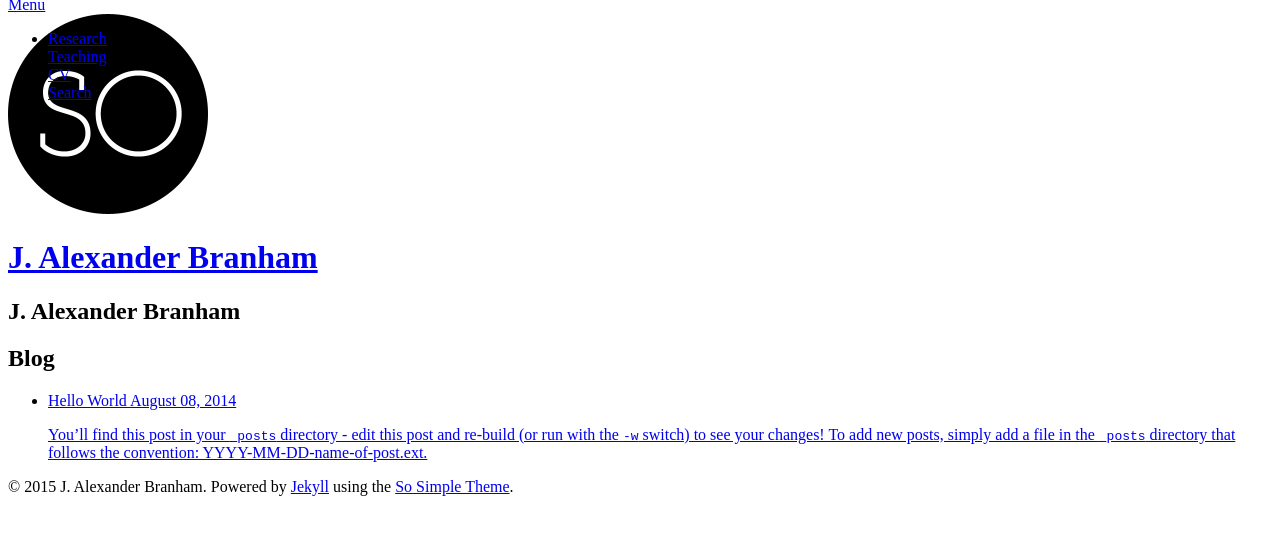
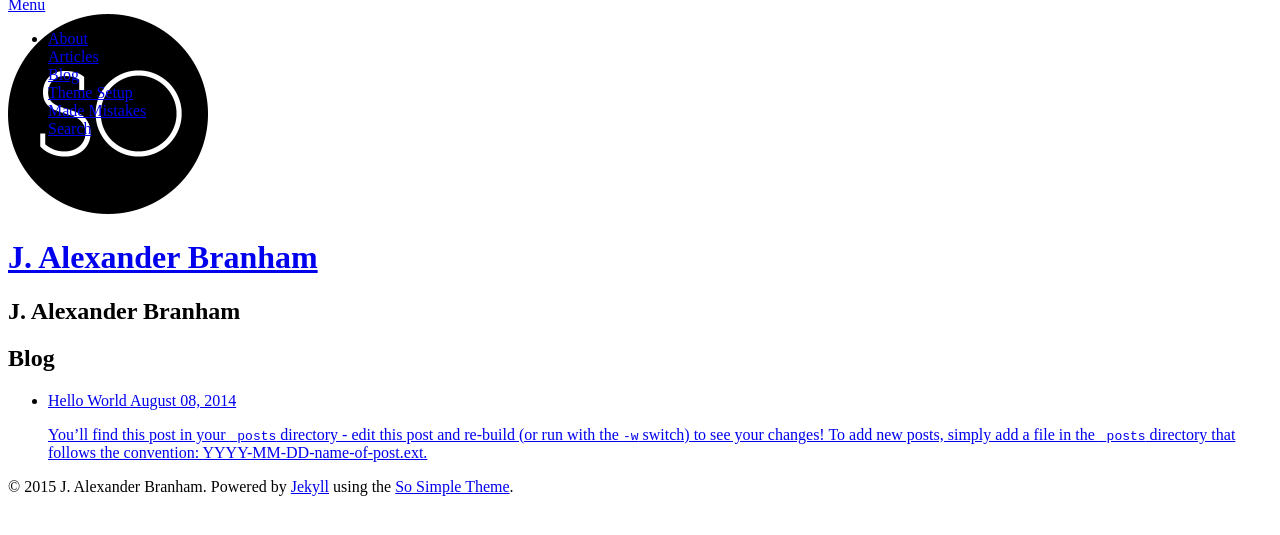
Before and after one commit to jabranham/personal-website, a Jekyll site: the page built from blog/index.md, in a window 1280 px wide, cut to the strip 112-647 px from the top of the page. Built offline with Jekyll 4.4.1, drawn with Linux system fonts in a browser that asks for light colours; nearby versions of some CDN libraries.

Commit message:
Revert "updated navigation and index"
This reverts commit a0c7e1c78e1144a6d043fd8b9e7802f1e0ae7618.

```diff
--- a/_data/navigation.yml
+++ b/_data/navigation.yml
@@ -1,13 +1,19 @@
 # Site navigation links
 
-- title: Research
-  url: /research/
+- title: About
+  url: /about/
 
-- title: Teaching
-  url: /teaching/
+- title: Articles
+  url: /articles/
 
-- title: CV
-  url: /cv/cv.pdf
+- title: Blog
+  url: /blog/
+
+- title: Theme Setup
+  url: /theme-setup/
+
+- title: Made Mistakes
+  url: http://mademistakes.com
 
 - title: Search
   url: /search/
```
Also changed, not shown: index.html (+7 -6 lines).
